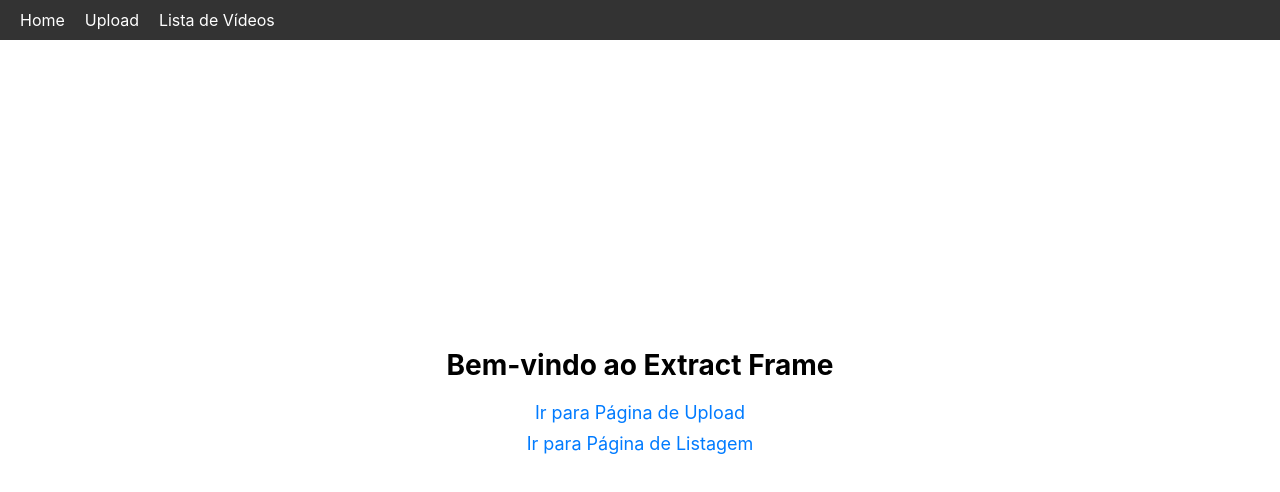
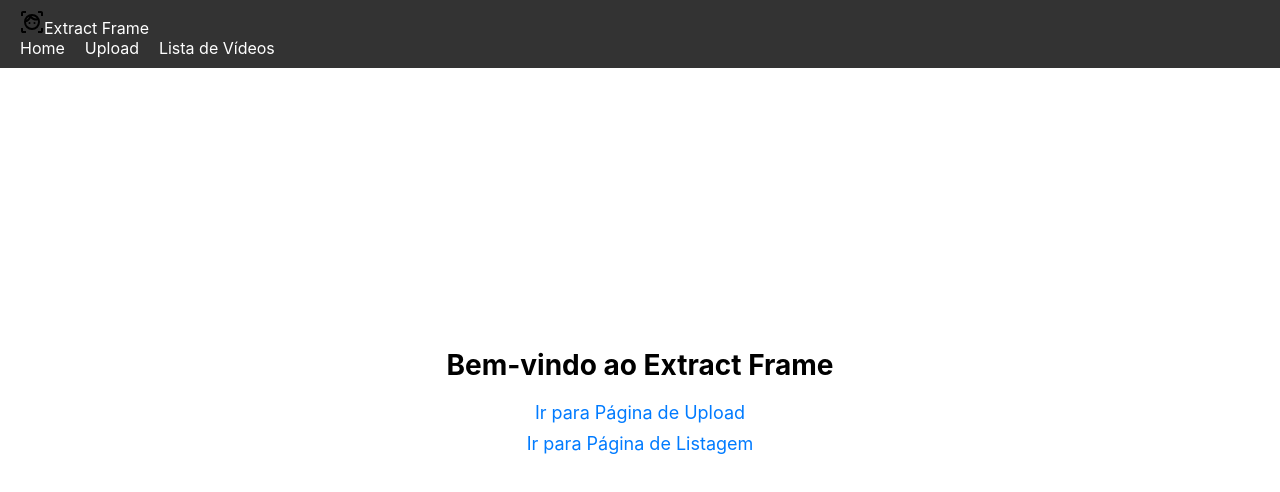
Before and after one commit to yurissena/extract-frames, a React (Create React App) app in the folder community/: page / in a window 1280 px wide. Shown: the top 492 px of the page. Built offline with nearby package versions, Linux system fonts and the light colour scheme.

Commit message:
🎨 Add logo to navbar

```diff
--- a/community/src/components/navbar.tsx
+++ b/community/src/components/navbar.tsx
@@ -1,10 +1,18 @@
 import React from 'react';
 import { Link } from 'react-router-dom';
 import '../styles/navbar.css';
+import logo from '../logo.svg';
 
 const NavBar: React.FC = () => {
+
   return (
     <nav className="main-navbar">
+      <div className="name-logo">
+        <Link to="/" aria-label="Página inicial">
+          <img src={logo} alt="" />
+          <span>Extract Frame</span>
+        </Link>
+      </div>
       <ul>
         <li><Link to="/" aria-label="Página inicial">Home</Link></li>
         <li><Link to="/upload" aria-label="Página de Upload">Upload</Link></li>
@@ -13,5 +21,4 @@ const NavBar: React.FC = () => {
     </nav>
   );
 };
-
 export default NavBar;
```
Also changed, not shown: community/src/logo.svg.
